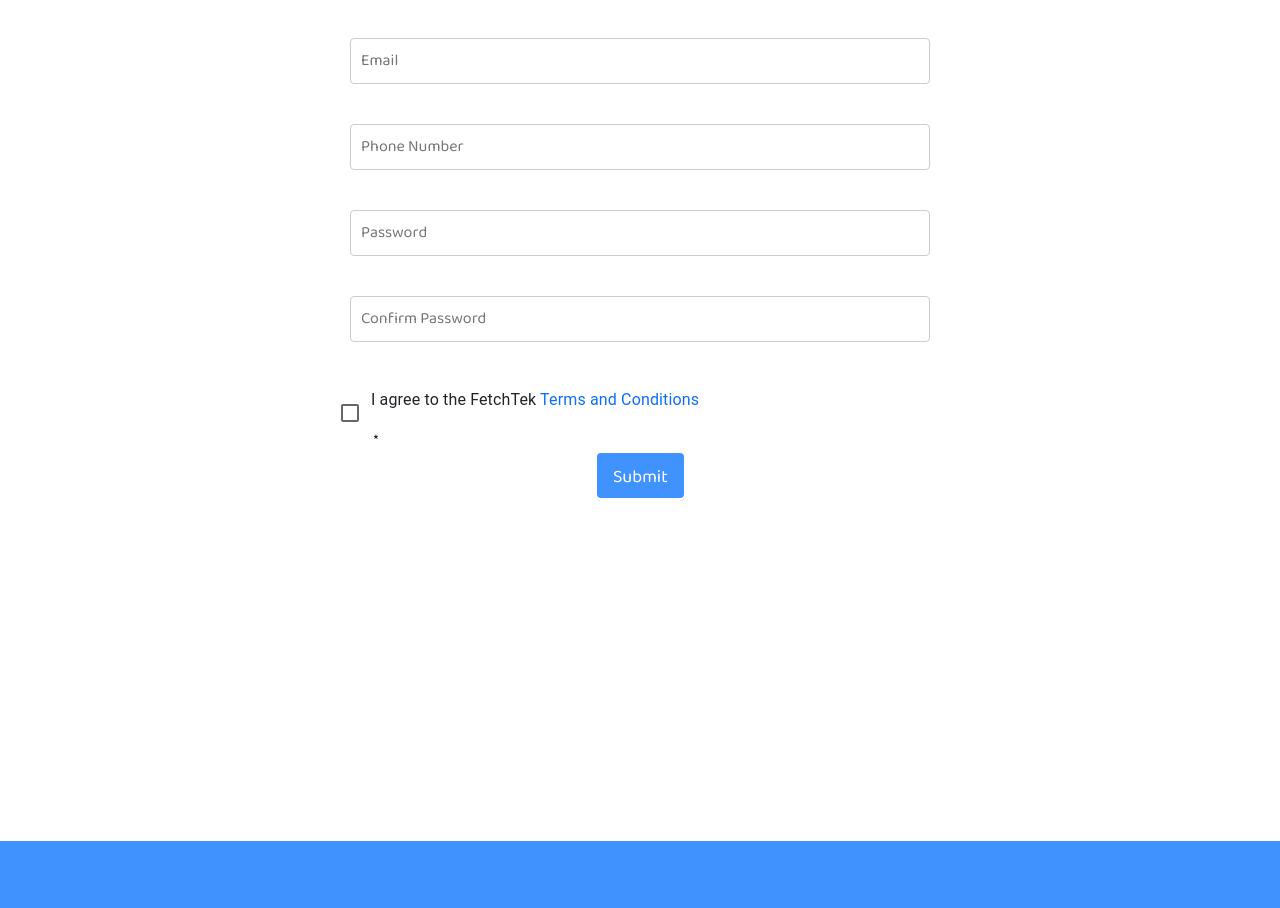
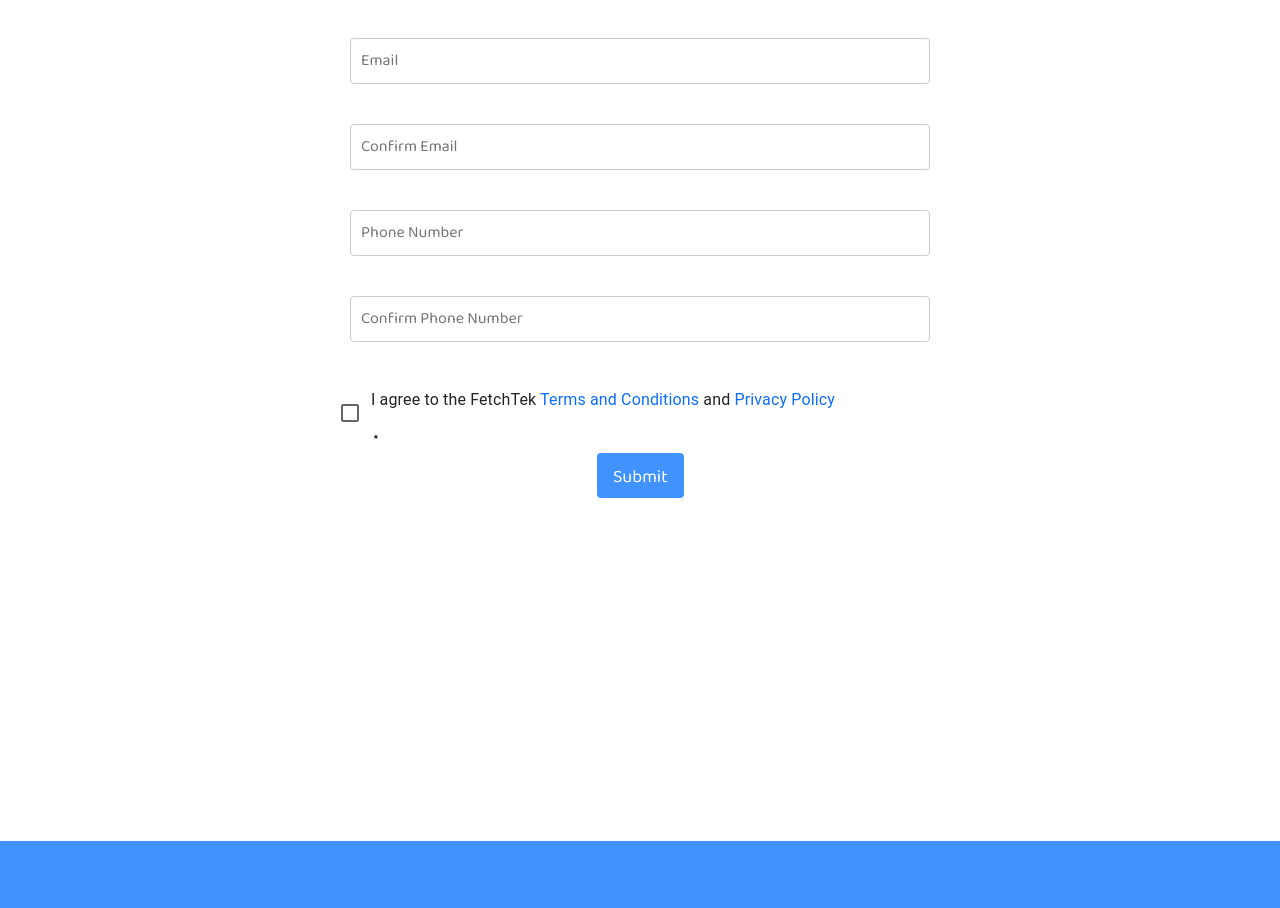
Before and after one commit to jaewonjung297/fetchtek-0.1.0, a React (Create React App) app in the folder frontend/: page /sellersignup in a window 1280 px wide. Shown: the part 792-1700 px from the top of the page. Built offline with nearby package versions, Linux system fonts and the light colour scheme.

Commit message:
vamped sign up form

```diff
--- a/frontend/src/App.js
+++ b/frontend/src/App.js
@@ -86,7 +86,7 @@ function App() {
   return (
     <BrowserRouter>
       <div className="d-flex flex-column site-container">
-      <ToastContainer position = "bottom-center" limit = {1} />
+      <ToastContainer position = "bottom-center" limit = {1} autoClose = "2000" hideProgressBar = "true"/>
         <header>
             <Styles>
             <Navbar collapseOnSelect expand = "lg">
@@ -114,7 +114,7 @@ function App() {
 
                     <Nav className = "p-2">
                       <Nav.Link as = {Link}  to ="/sellersignup" eventKey = '/sellersignup' className = "nav-link">
-                        Seller Sign Up
+                        Sell With Us
                       </Nav.Link>
                     </Nav>
                     <Nav className = "p-2">
--- a/frontend/src/pages/Grading.js
+++ b/frontend/src/pages/Grading.js
@@ -57,6 +57,16 @@ const Styles = styled.div`
 .fetchtek:hover {
     color: cyan;
 }
+.image {
+    width: 35em;
+    height: auto;
+    border-radius: 10px;
+    @media (max-width: 600px) {
+        width: 100%;
+        border-radius: 0px;
+        margin-bottom: 2em;
+    }
+}
 `
 export default function Grading() {
   return (
@@ -78,7 +88,7 @@ export default function Grading() {
                 </div>
             </div>
 
-            <img src = {image} position = "auto" alt = "FetchTek Logo" style = {{width: "35rem", height: "auto", borderRadius: "10px"}}/>
+            <img src = {image} position = "auto" alt = "FetchTek Logo" className = "image" />
         </div>
 
         <div className='grading-title'>
--- a/frontend/src/pages/Landing.js
+++ b/frontend/src/pages/Landing.js
@@ -199,7 +199,7 @@ export default function Landing() {
                 FetchTek was created and developed for the purpose of a platform that unifies the tech market and simplies the trade of electronics. Our mission is to build the world’s most convenient way to trade, empowering worldwide users to technological innovation.
                 <div className='button-container'>
                     <Button>
-                    <Link to="/about">
+                    <Link to="/how">
                         <button className="button-30" role="button">
                         Learn More
                         </button>
--- a/frontend/src/pages/SellerSignUp.js
+++ b/frontend/src/pages/SellerSignUp.js
@@ -4,6 +4,8 @@ import styled from 'styled-components';
 import image from '../images/Shaking Hands.jpg';
 import FormControlLabel from '@mui/material/FormControlLabel';
 import Checkbox from '@mui/material/Checkbox';
+import axios from 'axios';
+import { getError } from '../utils';
 
 const ContactUsContainer = styled.div`
   max-width: 100%;
@@ -85,6 +87,23 @@ const Input = styled.input`
   border-radius: 4px;
 `;
 
+const ThankYou = styled.div`
+flex-direction: column;
+.title {
+  display: flex;
+  justify-content: center;
+}
+h3 {
+margin-top: 2em;
+}
+p {
+  max-width: 45em;
+  @media (max-width: 800px) {
+    max-width: 30em;
+  }
+}
+`
+
 
 const ButtonStyle = styled.div`
 display: flex;
@@ -135,32 +154,47 @@ justify-content: center;
 const SellerSignUp = () => {
   const [name, setName] = useState('');
   const [phone, setPhone] = useState('');
+  const [confirmPhone, setConfirmPhone] = useState('');
   const [email, setEmail] = useState('');
-  const [password, setPassword] = useState('');
-  const [confirmPassword, setConfirmPassword] = useState('');
+  const [confirmEmail, setConfirmEmail] = useState('');
   const [checked, setChecked] = useState(false);
+  const [formSent, setFormSent] = useState(false);
 
   useEffect(() => {
     window.scrollTo(0, 0);
   }, []);
 
-  const handleSubmit = (e) => {
+  const handleSubmit = async (e) => {
     e.preventDefault();
     // Clear the form fields
-    if (password !== confirmPassword) {
-      toast.error('Passwords do not match!');
-      return;
-    } else if (checked === false) {
+    if (checked === false) {
       toast.error('Please Agree to Terms and Conditions!');
       return;
-    } else {
-      toast.success("Sign Up Successful!")
+    } else if (email !== confirmEmail){
+      toast.error('Email does not match!');
+      return;
+    } else if (phone !== confirmPhone){
+      toast.error('Phone Number does not match!');
+      return;
     }
-    setName('');
-    setEmail('');
-    setPhone('');
-    setPassword('');
-    setConfirmPassword('');
+
+    try {
+      await axios.post('/api/users/signup', {
+        name,
+        email,
+        phone,
+      });
+      setName('');
+      setEmail('');
+      setPhone('');
+      setConfirmEmail('');
+      setConfirmPhone('');
+      setChecked(false);
+      toast.success("Succesfully Signed Up!");
+      setFormSent(true);
+    } catch (err) {
+      toast.error(getError(err));
+    }
   };
 
   return (
@@ -177,7 +211,7 @@ const SellerSignUp = () => {
     <SellingDescription>
 
     </SellingDescription>
-    <FormContainer>
+    <FormContainer style = {{display: formSent ? 'none' : 'block'}}>
       <h2 style={{justify: 'center'}}>Sign Up Today!</h2>
       <Form onSubmit={handleSubmit}>
         <FormGroup>
@@ -198,6 +232,15 @@ const SellerSignUp = () => {
             required
           />
         </FormGroup>
+        <FormGroup >
+          <Input
+            type="email"
+            value={confirmEmail}
+            placeholder='Confirm Email'
+            onChange={(e) => setConfirmEmail(e.target.value)}
+            required
+          />
+        </FormGroup>
         <FormGroup>
           <Input
           placeholder = "Phone Number"
@@ -208,26 +251,25 @@ const SellerSignUp = () => {
         </FormGroup>
         <FormGroup>
           <Input
-          placeholder = "Password"
-          value = {password}
-          onChange = {(e) => setPassword(e.target.value)}
+          placeholder = "Confirm Phone Number"
+          value={confirmPhone}
+          onChange={(e) => setConfirmPhone(e.target.value)}
           required
           />
         </FormGroup>
-        <FormGroup>
-          <Input
-          placeholder = "Confirm Password"
-          value = {confirmPassword}
-          onChange = {(e) => setConfirmPassword(e.target.value)}
-          required
-          />
-        </FormGroup>
-        <FormControlLabel required control={<Checkbox onChange = {e => {console.log(e.target.checked); setChecked(e.target.checked);}}/>} label={<p style = {{marginTop: "1em"}}>I agree to the FetchTek <a href = '/terms' style = {{textDecoration: "none"}}>Terms and Conditions</a></p>}/>
+        <FormControlLabel required control={<Checkbox onChange = {e => {console.log(e.target.checked); setChecked(e.target.checked);}}/>} label={<p style = {{marginTop: "1em"}}>I agree to the FetchTek <a href = '/terms' style = {{textDecoration: "none"}}>Terms and Conditions</a> and <a href = '/terms' style = {{textDecoration: "none"}}>Privacy Policy</a></p>}/>
         <ButtonStyle>
           <button className = 'button-30' type="submit">Submit</button>
         </ButtonStyle>
       </Form>
       </FormContainer>
+
+    <ThankYou style = {{display: formSent ? 'block' : 'none'}}>
+      <div className='title'>
+        <h3>Thank You for Joining <span style = {{color: "#4092ff"}}>FetchTek!</span></h3>
+      </div>
+      <div className='title'><p>We have recieved your information and will send a confirmation email shortly. Please check your inbox and spam to ensure your sign up is successful. If you did not recieve the email, fill out the form again or contact us!</p></div>
+    </ThankYou>
       </div>
   );
 };
```
Also changed, not shown: 2 other files (tests, documents, lock files or other folders).
